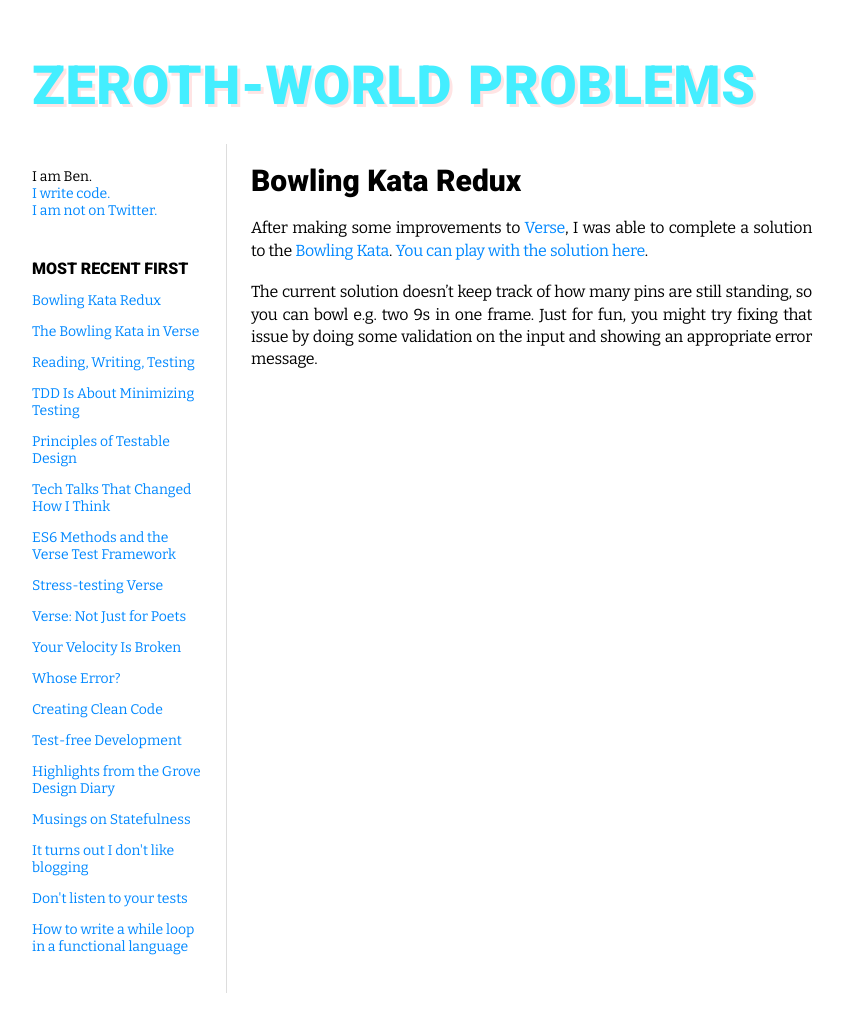
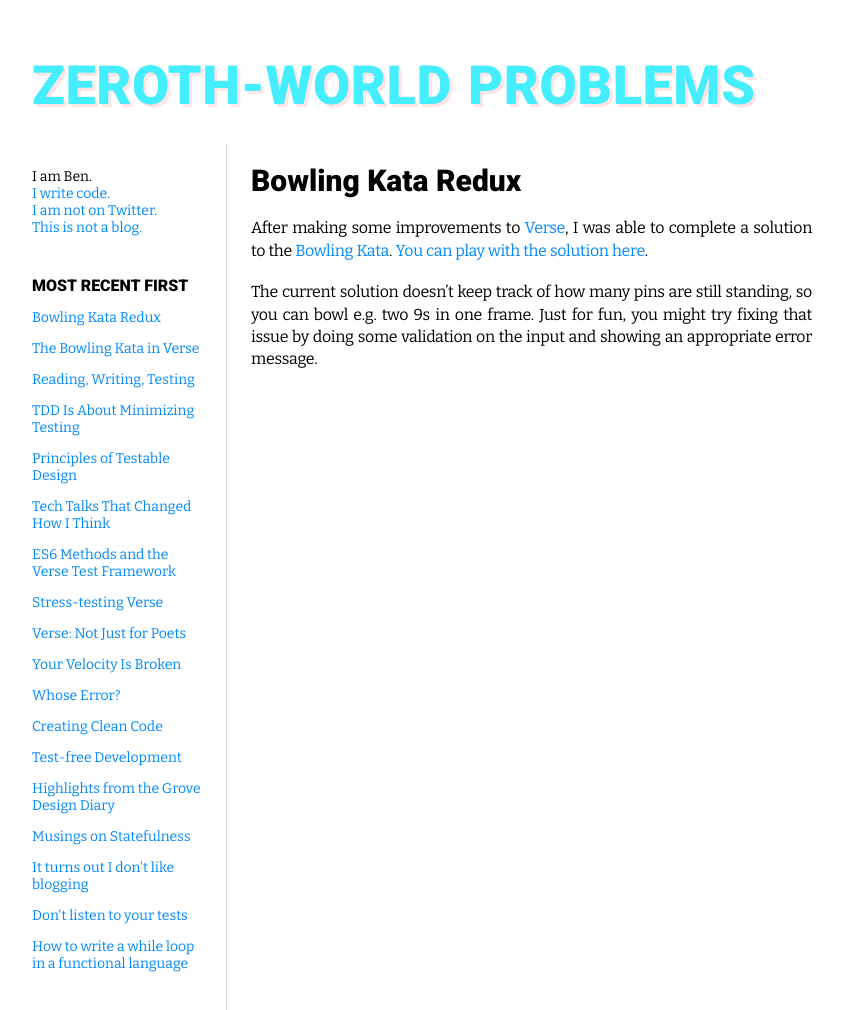
Before and after one commit to benchristel/benchristel.github.io, a Jekyll site: the page built from index.html, in a window 1280 px wide. Shown: the whole page, without its empty margins (218-1061 px from the left). Built offline with Jekyll 4.4.1, drawn with Linux system fonts in a browser that asks for light colours.

Commit message:
Notify people that my blog is not a blog

```diff
--- a/_layouts/default.html
+++ b/_layouts/default.html
@@ -14,6 +14,7 @@
         <p>I am Ben.</p>
         <p><a href="https://github.com/benchristel">I write code.</a></p>
         <p><a href="/i-am-not-on-twitter/">I am not on Twitter.</a></p>
+        <p><a href="/blog/2017/12/09/turns-out-i-don-t-like-blogging/">This is not a blog.</a></p>
 
         <h1>Most Recent First</h1>
       {% for post in site.posts %}
```
